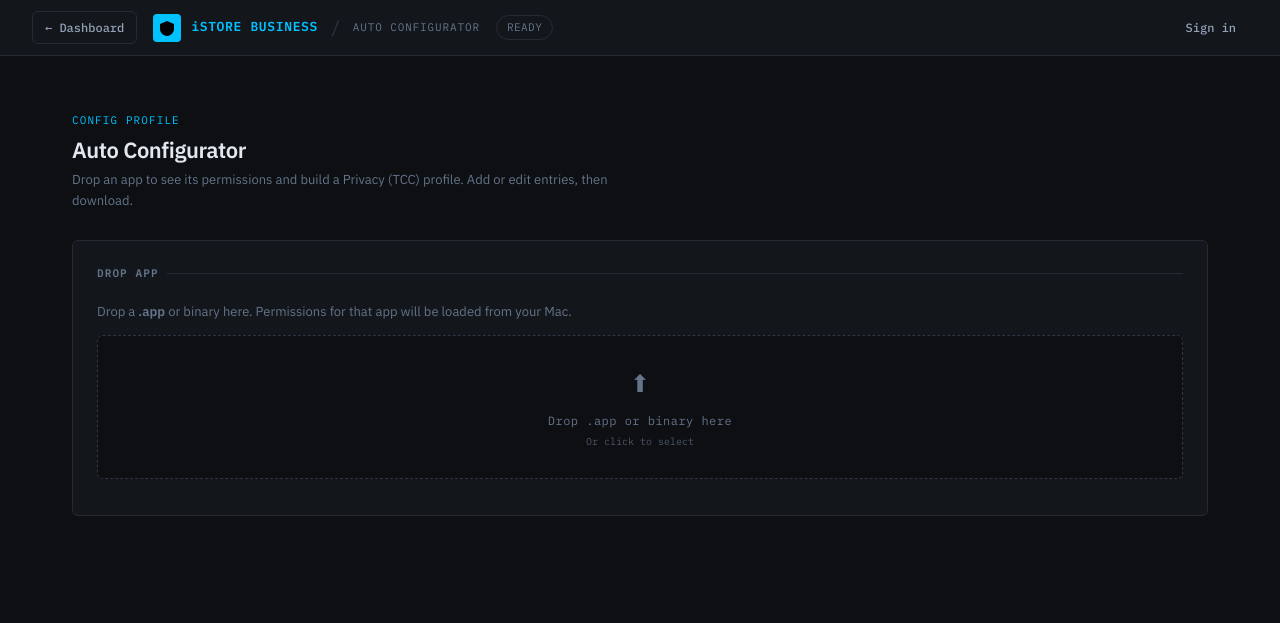
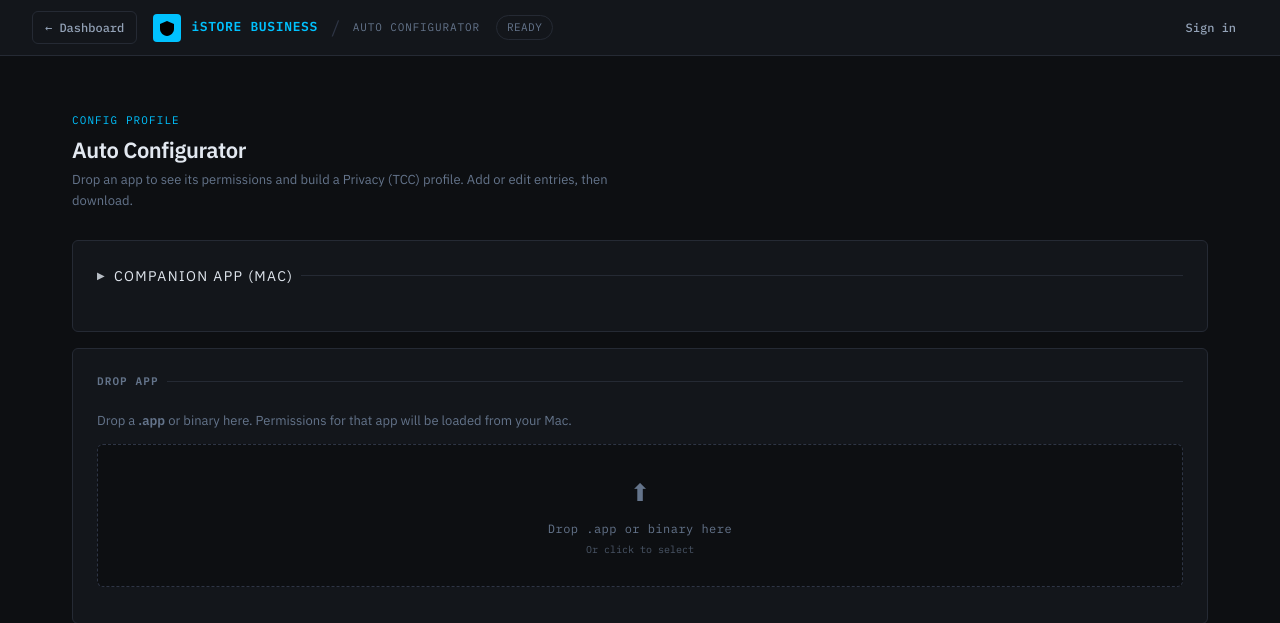
Before and after one commit to arilewis93/online-macadmin-toolbox, a Flask app: template app/templates/tools/auto_configurator.html in a window 1280 px wide. Shown: the top 623 px of the page. Run offline with Flask 3, Linux system fonts and the light colour scheme; the template is opened without the code that fills it, so the values that code supplies are empty.

Commit message:
Update application name and enhance user guidance for Mac Admin Toolbox
- Changed application name from AutoConfigAgent to Mac Admin Toolbox in build script and Info.plist.
- Updated main.swift to open the toolbox in the browser upon launch.
- Added a new section in the HTML template for the Mac Admin Toolbox, providing detailed instructions for downloading and setting up the companion app.
- Improved styling for the companion app instructions to enhance user experience.

```diff
--- a/app/templates/tools/auto_configurator.html
+++ b/app/templates/tools/auto_configurator.html
@@ -25,6 +25,25 @@
         <div class="section-title">Auto Configurator</div>
         <div class="section-desc">Drop an app to see its permissions and build a Privacy (TCC) profile. Add or edit
           entries, then download.</div>
+      </div>
+
+      <div class="card card-collapsible" id="autoconfig-companion-card">
+        <button type="button" class="card-title card-collapse-trigger" id="autoconfig-companion-collapse-trigger"
+          onclick="autoconfigToggleCompanionSection()" aria-expanded="false">
+          <span class="card-collapse-icon" id="autoconfig-companion-collapse-icon">▶</span>
+          <span>Companion app (Mac)</span>
+        </button>
+        <div class="card-collapse-body" id="autoconfig-companion-body" style="display:none;">
+          <p class="section-desc" style="margin-bottom:12px;">This tool needs a small <strong>Mac companion app</strong> (Mac Admin Toolbox) that runs on your Mac and reads Privacy (TCC) data. The companion app must have <strong>Full Disk Access</strong> so it can read system permission settings. When you open the app, it opens the toolbox in your browser.</p>
+          <ol class="autoconfig-companion-steps">
+            <li><strong>Download</strong> the companion app (zip) using the button below.</li>
+            <li><strong>Unzip</strong> the file (double‑click the .zip). You’ll get <code>Mac Admin Toolbox.app</code>.</li>
+            <li><strong>Move</strong> <code>Mac Admin Toolbox.app</code> to <strong>Applications</strong> (or keep it anywhere on your Mac).</li>
+            <li><strong>Open</strong> the app once so macOS registers it. It will open the Mac Admin Toolbox in your browser. The app is not notarized, so macOS may block it the first time. If so, go to <strong>System Settings → Privacy &amp; Security</strong>, scroll down to the message about the app being blocked, and click <strong>Open Anyway</strong>. Then open the app again.</li>
+            <li>In <strong>System Settings → Privacy &amp; Security → Full Disk Access</strong>, click + and add <strong>Mac Admin Toolbox</strong>.</li>
+          </ol>
+          <a id="autoconfig-companion-download-btn" href="https://narcp.s3.af-south-1.amazonaws.com/InstallerFiles/MacAdminToolbox.zip" class="btn btn-primary" target="_blank" rel="noopener">Download companion app</a>
+        </div>
       </div>
 
       <div class="card">
@@ -187,6 +206,21 @@
   .card-collapsible .card-collapse-body {
     margin-top: 12px;
     padding-top: 0;
+  }
+
+  .autoconfig-companion-steps {
+    margin: 0 0 16px 0;
+    padding-left: 20px;
+    font-size: 13px;
+    line-height: 1.6;
+    color: var(--text-dim, #999);
+  }
+  .autoconfig-companion-steps li { margin-bottom: 6px; }
+  .autoconfig-companion-steps code {
+    font-size: 12px;
+    background: var(--bg, #111);
+    padding: 2px 6px;
+    border-radius: 4px;
   }
 </style>
 {% endblock %}
@@ -465,15 +499,20 @@
       trigger.setAttribute('aria-expanded', open ? 'false' : 'true');
     };
 
+    window.autoconfigToggleCompanionSection = function () {
+      var body = document.getElementById('autoconfig-companion-body');
+      var icon = document.getElementById('autoconfig-companion-collapse-icon');
+      var trigger = document.getElementById('autoconfig-companion-collapse-trigger');
+      var open = body.style.display !== 'none';
+      body.style.display = open ? 'none' : 'block';
+      icon.textContent = open ? '▶' : '▼';
+      trigger.setAttribute('aria-expanded', open ? 'false' : 'true');
+    };
+
     var AUTOCONFIG_POLL_PORT = 8765;
     var AUTOCONFIG_POLL_MAX_ATTEMPTS = 60;
 
-    function autoconfigFetchFromMac(searchTerm, statusEl) {
-      if (!searchTerm || !statusEl) return;
-      var errEl = document.getElementById('autoconfig-permission-error');
-      if (errEl) errEl.style.display = 'none';
-      var url = 'macadmin-toolbox://fetch-tcc?search=' + encodeURIComponent(searchTerm) + '&scope=full';
-      window.open(url, '_blank');
+    function startPollForFull(searchTerm, statusEl) {
       var attempts = 0;
       function poll() {
         attempts++;
@@ -489,7 +528,6 @@
             return;
           }
           if (json.search_term && searchTerm && json.search_term.toLowerCase() !== searchTerm.toLowerCase()) {
-            // Stale response from previous agent run — keep polling
             if (attempts < AUTOCONFIG_POLL_MAX_ATTEMPTS) { setTimeout(poll, 1000); return; }
           }
           document.getElementById('autoconfig-permission-error').style.display = 'none';
@@ -509,6 +547,15 @@
       setTimeout(poll, 1500);
     }
 
+    function autoconfigFetchFromMac(searchTerm, statusEl) {
+      if (!searchTerm || !statusEl) return;
+      var errEl = document.getElementById('autoconfig-permission-error');
+      if (errEl) errEl.style.display = 'none';
+      var url = 'macadmin-toolbox://fetch-tcc?search=' + encodeURIComponent(searchTerm) + '&scope=full';
+      window.open(url, '_blank');
+      startPollForFull(searchTerm, statusEl);
+    }
+
     /** Find an entry matching targetIdentifier (lenient: exact, case-insensitive, or contains). */
     function autoconfigFindMatchingEntry(entries, targetIdentifier) {
       var target = (targetIdentifier || '').trim();
@@ -524,13 +571,7 @@
       return match || (entries.length === 1 ? entries[0] : null);
     }
 
-    /** Fetch from agent (code_requirement only) and pre-fill Add form. Does not merge into list or touch notifications/login items/system extensions. */
-    function autoconfigFetchFromMacForAddForm(searchTerm, targetIdentifier, pathLabel, statusEl) {
-      if (!searchTerm || !statusEl) return;
-      var errEl = document.getElementById('autoconfig-permission-error');
-      if (errEl) errEl.style.display = 'none';
-      var url = 'macadmin-toolbox://fetch-tcc?search=' + encodeURIComponent(searchTerm) + '&scope=code_requirement';
-      window.open(url, '_blank');
+    function startPollForAddForm(searchTerm, targetIdentifier, statusEl) {
       var attempts = 0;
       function poll() {
         attempts++;
@@ -579,10 +620,20 @@
           }
         });
       }
+      setTimeout(poll, 1500);
+    }
+
+    /** Fetch from agent (code_requirement only) and pre-fill Add form. Does not merge into list or touch notifications/login items/system extensions. */
+    function autoconfigFetchFromMacForAddForm(searchTerm, targetIdentifier, pathLabel, statusEl) {
+      if (!searchTerm || !statusEl) return;
+      var errEl = document.getElementById('autoconfig-permission-error');
+      if (errEl) errEl.style.display = 'none';
+      var url = 'macadmin-toolbox://fetch-tcc?search=' + encodeURIComponent(searchTerm) + '&scope=code_requirement';
       statusEl.style.display = 'block';
       statusEl.className = 'info-box';
       statusEl.textContent = 'Getting code requirement from your Mac…';
-      setTimeout(poll, 1500);
+      window.open(url, '_blank');
+      startPollForAddForm(searchTerm, targetIdentifier, statusEl);
     }
 
     window.autoconfigAddFormFile = function (event) {
```
Also changed, not shown: 4 other files.
